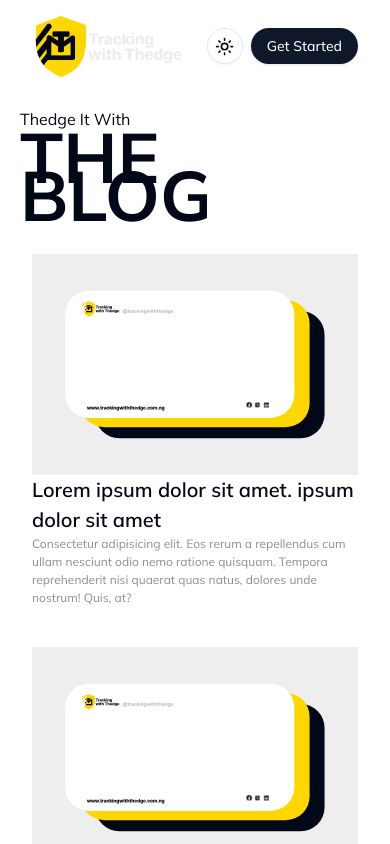
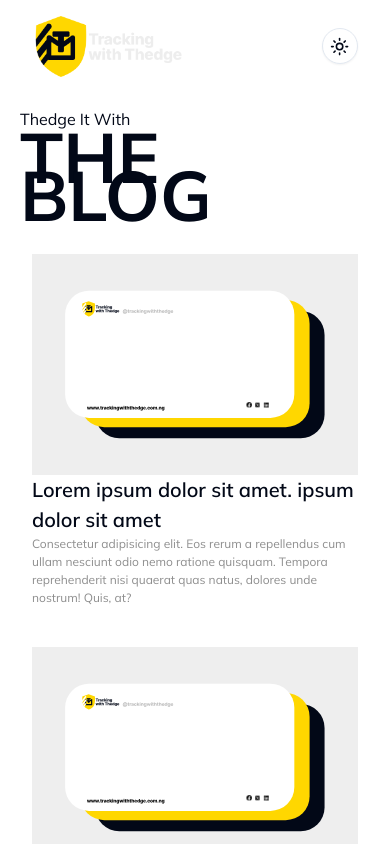
Before and after one commit to SamuelAdex/tracking-with-thedge, a Next.js app: page /blog in a window 390 px wide. Shown: the top 844 px of the page. Built offline with nearby package versions, Linux system fonts and the light colour scheme.

Commit message:
feat:(navbar fix)

```diff
--- a/components/layout/Navbar.tsx
+++ b/components/layout/Navbar.tsx
@@ -37,7 +37,7 @@ const Navbar = () => {
 
                 <div className="flex flex-row justify-end space-x-2">
                     <ThemeChanger/>
-                    <Button>
+                    <Button className="md:flex hidden">
                         Get Started
                     </Button>
                 </div>
```
